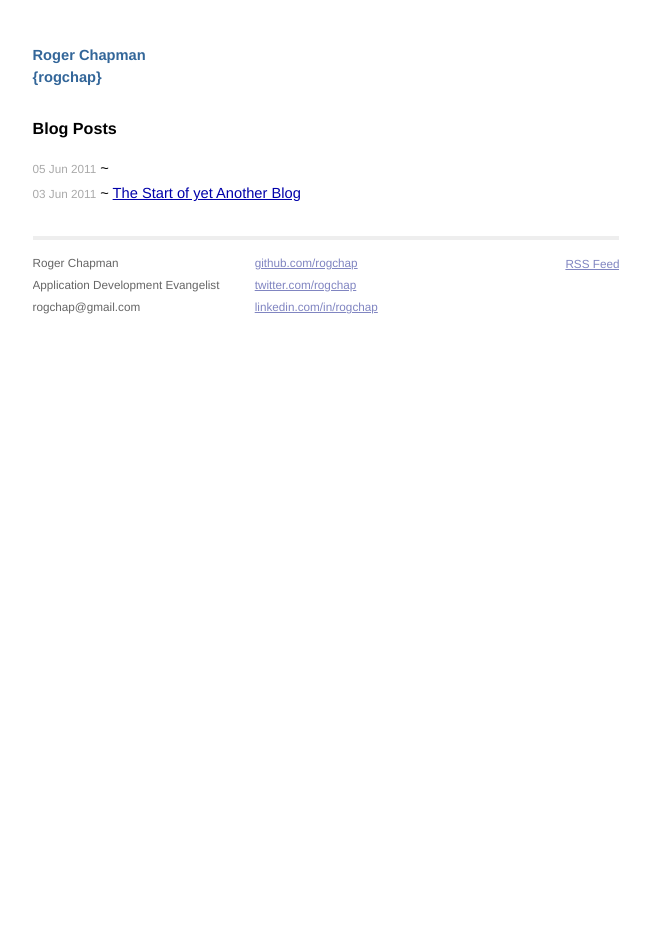
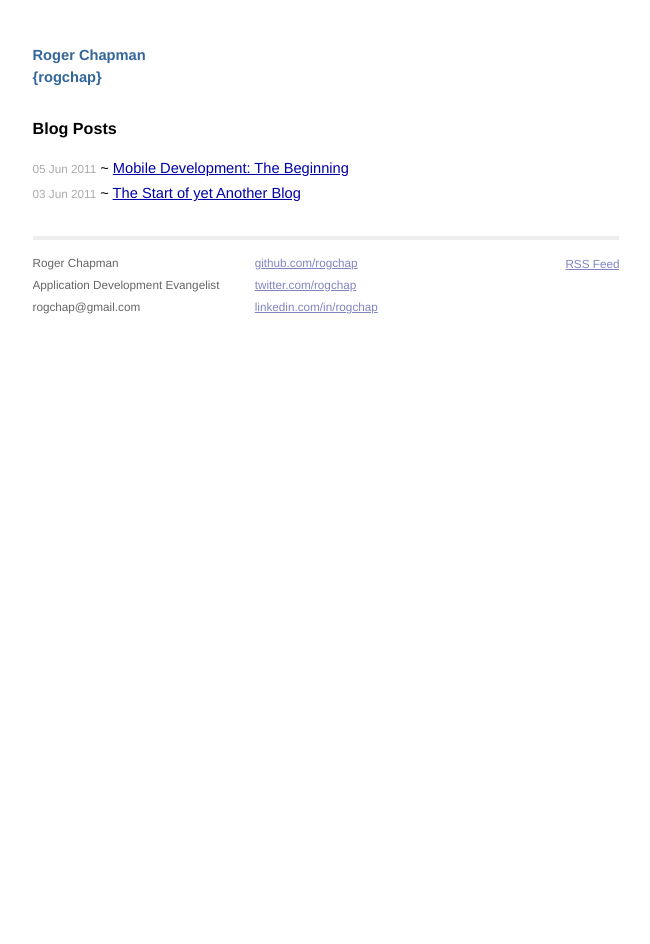
Before and after one commit to rogchap/rogchap.github.io, a Jekyll site: the page built from index.html, in a window 1280 px wide. Shown: the whole page, without its empty margins (314-964 px from the left). Built offline with Jekyll 4.4.1, drawn with Linux system fonts in a browser that asks for light colours; Markdown is read by kramdown in place of the engine named in the settings.

Commit message:
Added post ~ Mobile Development: The Beginning

```diff
--- a/_posts/2011-06-05-mobile-development-the-beginning.markdown
+++ b/_posts/2011-06-05-mobile-development-the-beginning.markdown
@@ -1,6 +1,6 @@
 ---
 layout: post
-title: Mobile Development: The Beginning
+title: "Mobile Development: The Beginning"
 ---
 
 Well, it's a Sunday and here I find myself writing a blog post. Well I did just promise that I wold keep up with this one, so I'm keen not to flop on the first hurdle.
```
